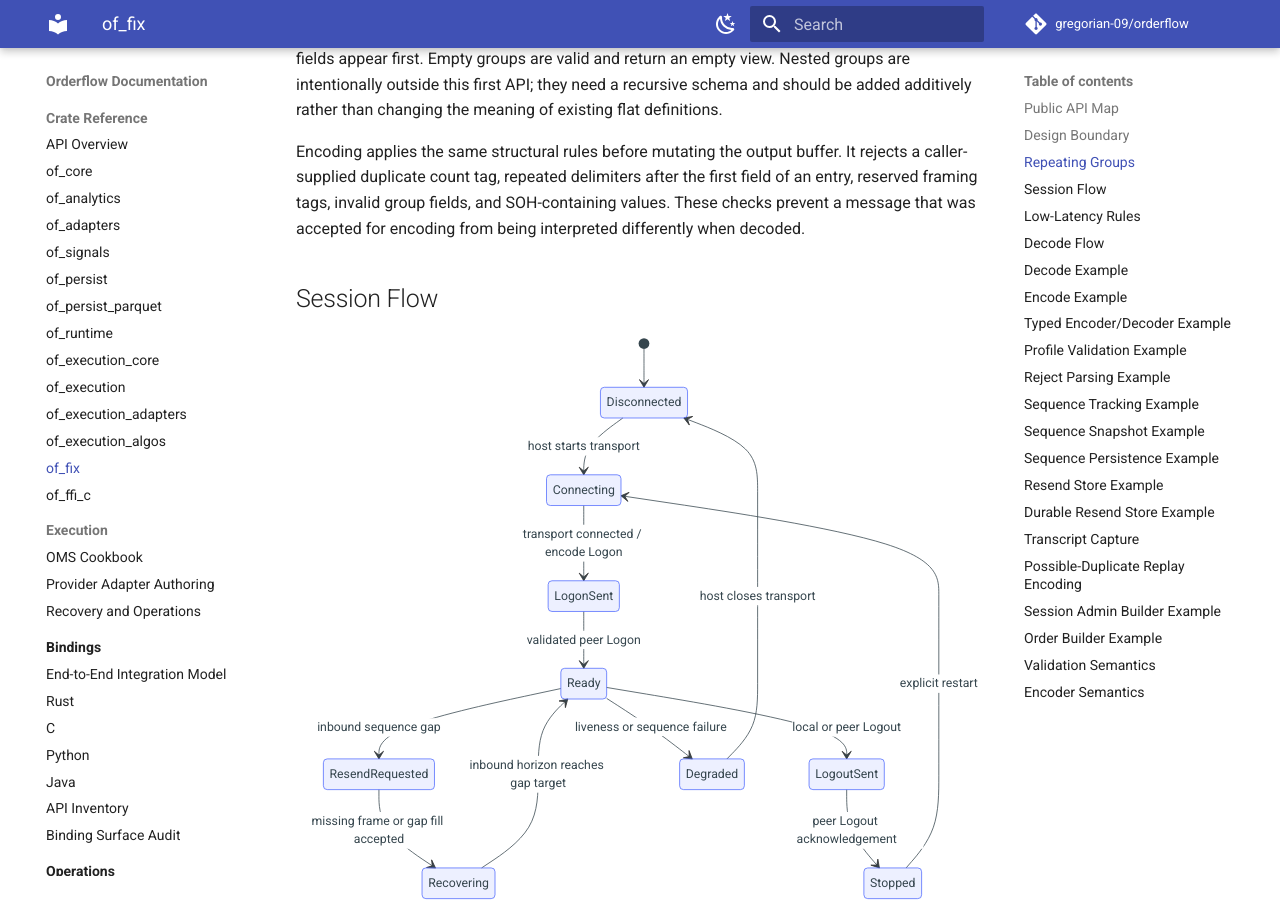
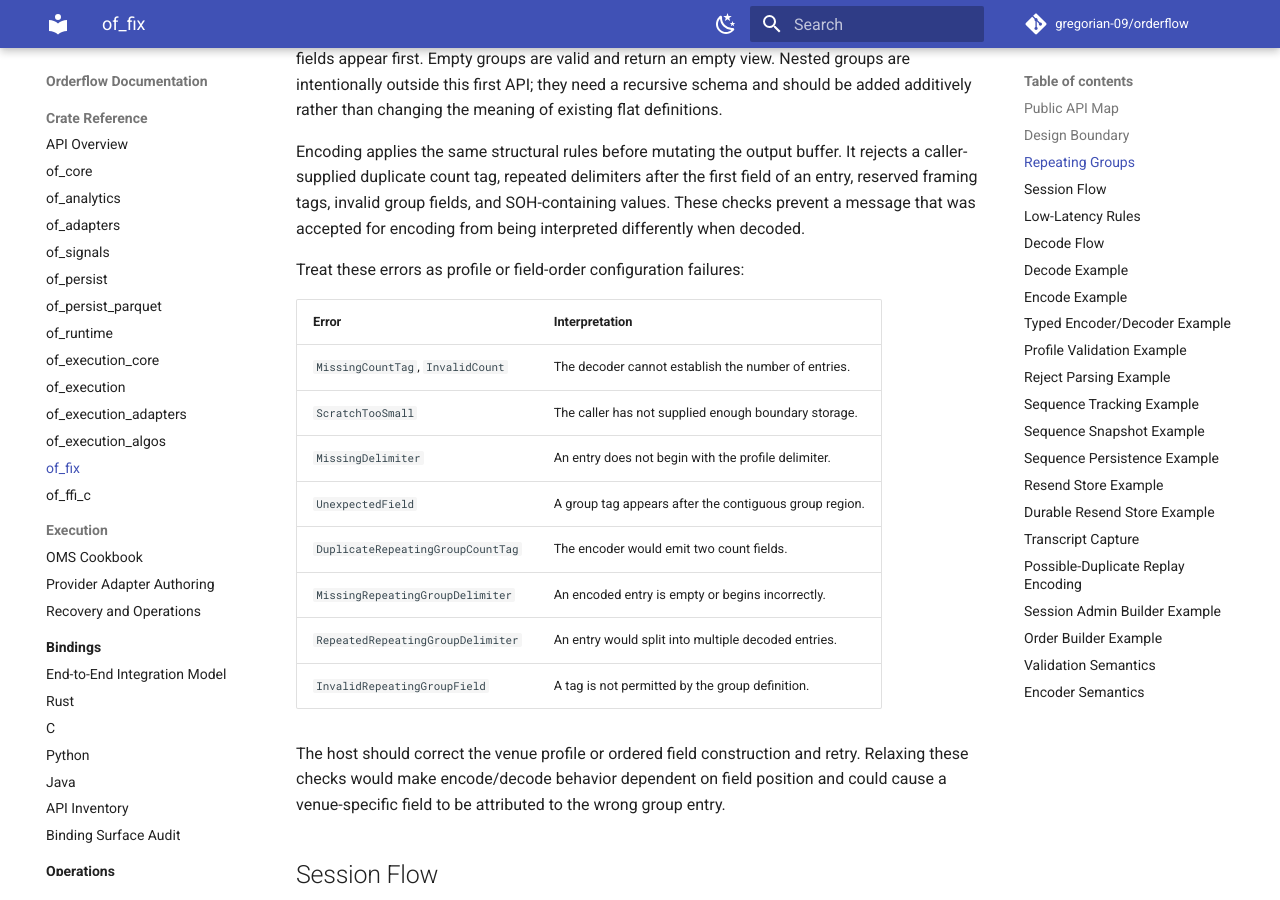
Before and after one commit to gregorian-09/orderflow, an MkDocs documentation site: the page built from docs/handbook/05j-of-fix-reference.md, in a window 1280 px wide and 900 px high, scrolled down 7874 px. Built offline with MkDocs 1.6.1 and Material for MkDocs 9.7.7, drawn with Linux system fonts in a browser that asks for light colours; comment, search, counter and statistics services are not loaded.

Commit message:
docs(of-fix): explain repeating-group failures
Document strict contiguity, count-tag ownership, delimiter rules, and the error meanings callers must handle when defining venue profiles.

Validated with the documentation inventory, generated-reference, semantic-summary, and diff checks.

```diff
--- a/docs/handbook/05j-of-fix-reference.md
+++ b/docs/handbook/05j-of-fix-reference.md
@@ -232,6 +232,24 @@ It rejects a caller-supplied duplicate count tag, repeated delimiters after
 the first field of an entry, reserved framing tags, invalid group fields, and
 SOH-containing values. These checks prevent a message that was accepted for
 encoding from being interpreted differently when decoded.
+
+Treat these errors as profile or field-order configuration failures:
+
+| Error | Interpretation |
+| --- | --- |
+| `MissingCountTag`, `InvalidCount` | The decoder cannot establish the number of entries. |
+| `ScratchTooSmall` | The caller has not supplied enough boundary storage. |
+| `MissingDelimiter` | An entry does not begin with the profile delimiter. |
+| `UnexpectedField` | A group tag appears after the contiguous group region. |
+| `DuplicateRepeatingGroupCountTag` | The encoder would emit two count fields. |
+| `MissingRepeatingGroupDelimiter` | An encoded entry is empty or begins incorrectly. |
+| `RepeatedRepeatingGroupDelimiter` | An entry would split into multiple decoded entries. |
+| `InvalidRepeatingGroupField` | A tag is not permitted by the group definition. |
+
+The host should correct the venue profile or ordered field construction and
+retry. Relaxing these checks would make encode/decode behavior dependent on
+field position and could cause a venue-specific field to be attributed to the
+wrong group entry.
 
 ## Session Flow
 
```
Also changed, not shown: crates/of_fix/README.md (+23 -0 lines).
